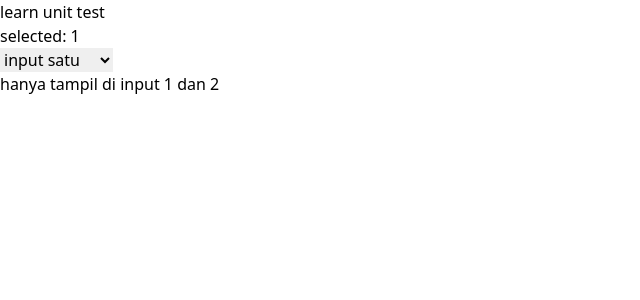
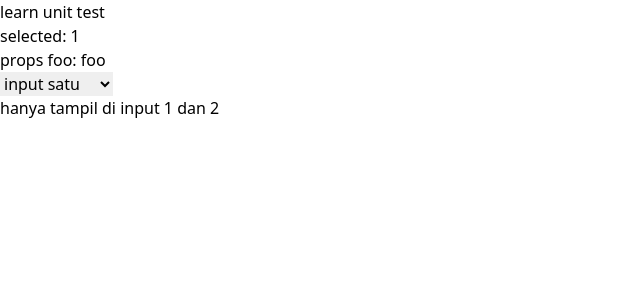
Before and after one commit to rizqy-imceria/belajar-vue, a Nuxt app: page /learn-unit-test in a window 1280 px wide. Shown: the top 300 px of the page, without its empty margins (0-640 px from the left). Built offline with nearby package versions, Linux system fonts and the light colour scheme.

Commit message:
update unit testing

```diff
--- a/pages/learn-unit-test.vue
+++ b/pages/learn-unit-test.vue
@@ -4,6 +4,9 @@
       learn unit test
     </p>
     <p>selected: {{ selected }}</p>
+    <p class="props">
+      props foo: {{ foo }}
+    </p>
     <select v-model="selected" name="coy">
       <option value="1">
         input satu
@@ -25,6 +28,12 @@
 </template>
 <script>
 export default {
+  props: {
+    foo: {
+      type: String,
+      default: 'foo'
+    }
+  },
   data () {
     return {
       selected: 1
```
Also changed, not shown: 1 other file (tests, documents, lock files or other folders).
